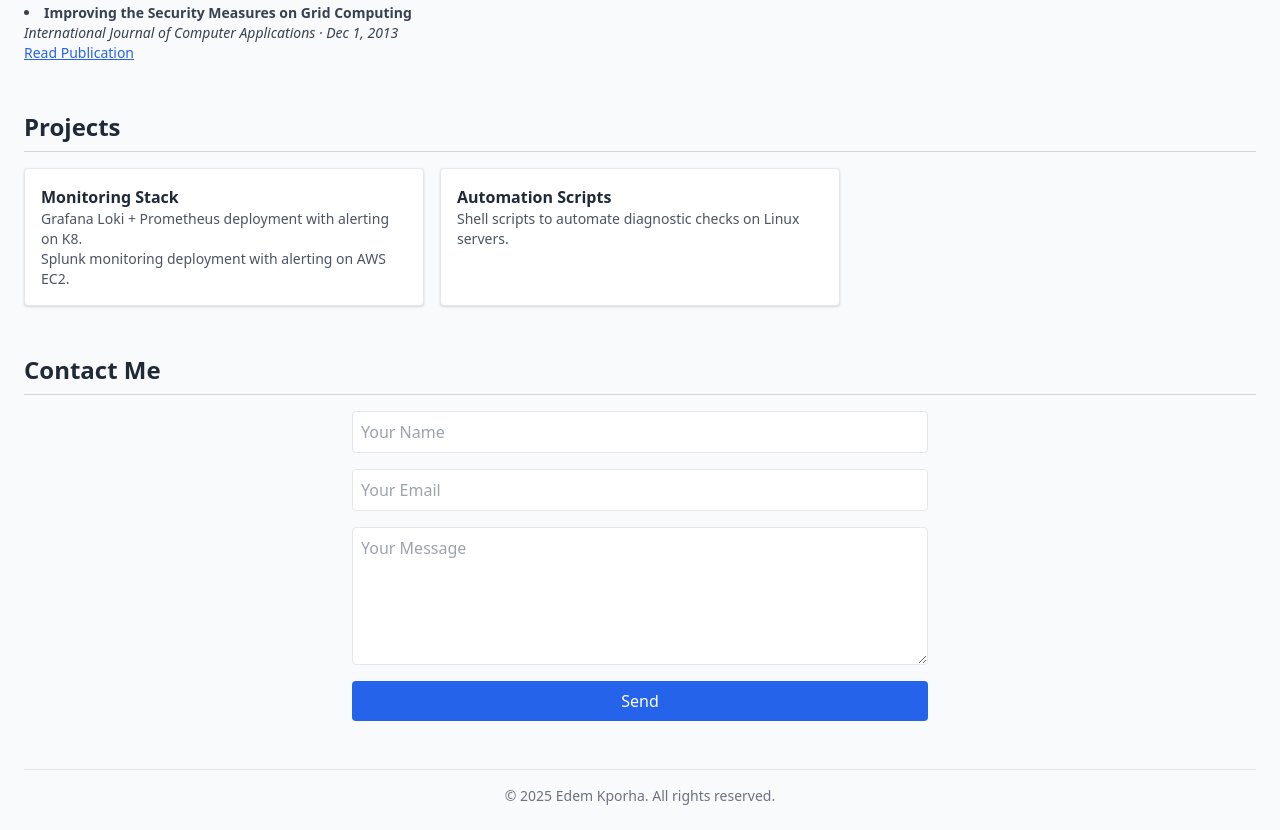
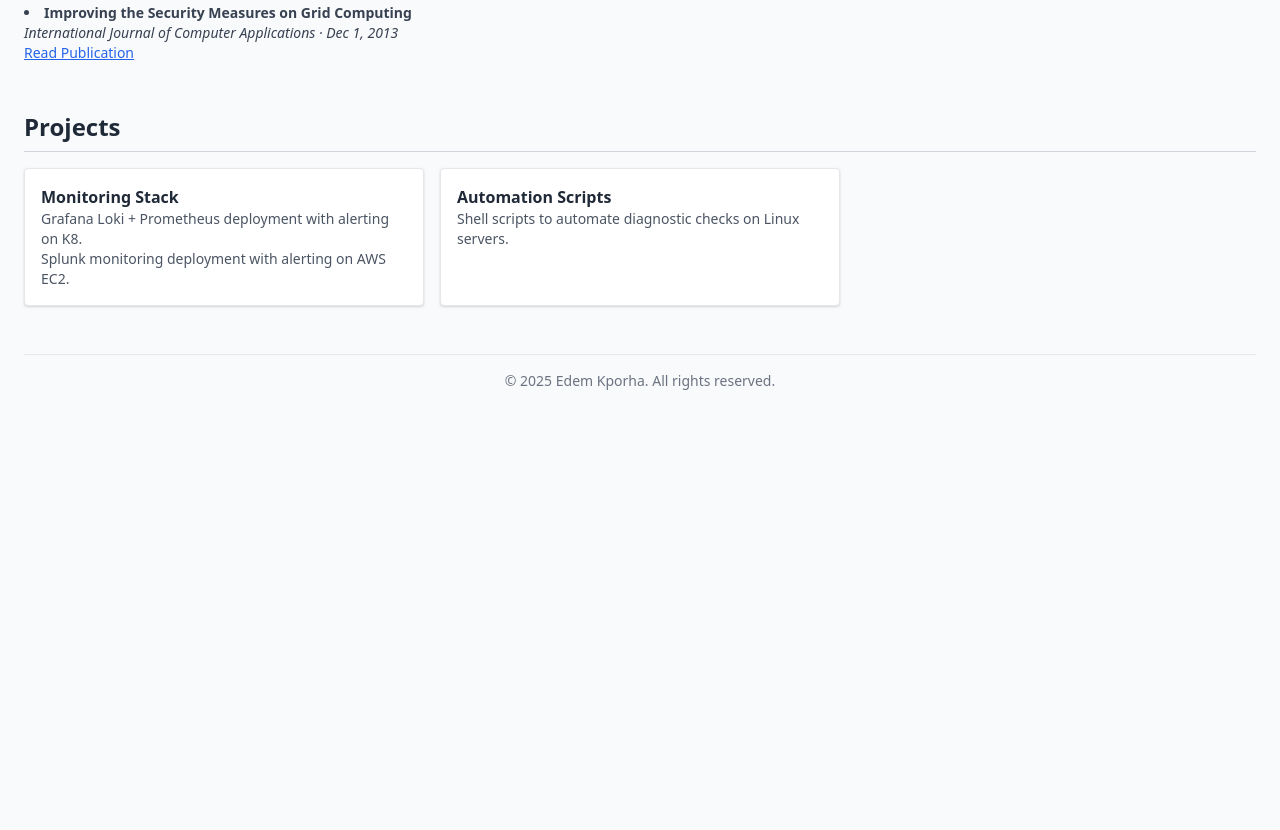
Before and after one commit to ekporha/edemkporha-site, a plain HTML site: page index.html in a window 1280 px wide. Shown: the part 1650-2480 px from the top of the page. After the commit the page ends 2065 px from the top, so only its background shows below. Drawn offline with nearby package versions, Linux system fonts and the light colour scheme.

Commit message:
index.html

```diff
--- a/index.html
+++ b/index.html
@@ -125,15 +125,7 @@
 </section>
 
 
-<section class="mb-12">
-  <h2 class="text-2xl font-semibold border-b border-gray-300 pb-2">Contact Me</h2>
-  <form action="https://formspree.io/f/xdkgrjoa" method="POST" class="mt-4 grid gap-4 max-w-xl mx-auto">
-  <input type="text" name="name" placeholder="Your Name" required class="p-2 border rounded" />
-  <input type="email" name="email" placeholder="Your Email" required class="p-2 border rounded" />
-  <textarea name="message" placeholder="Your Message" rows="5" required class="p-2 border rounded"></textarea>
-  <button type="submit" class="bg-blue-600 text-white px-4 py-2 rounded hover:bg-blue-700">Send</button>
-</form>
-</section>
+
 
 
 <footer class="text-center text-sm text-gray-500 border-t pt-4">
```
